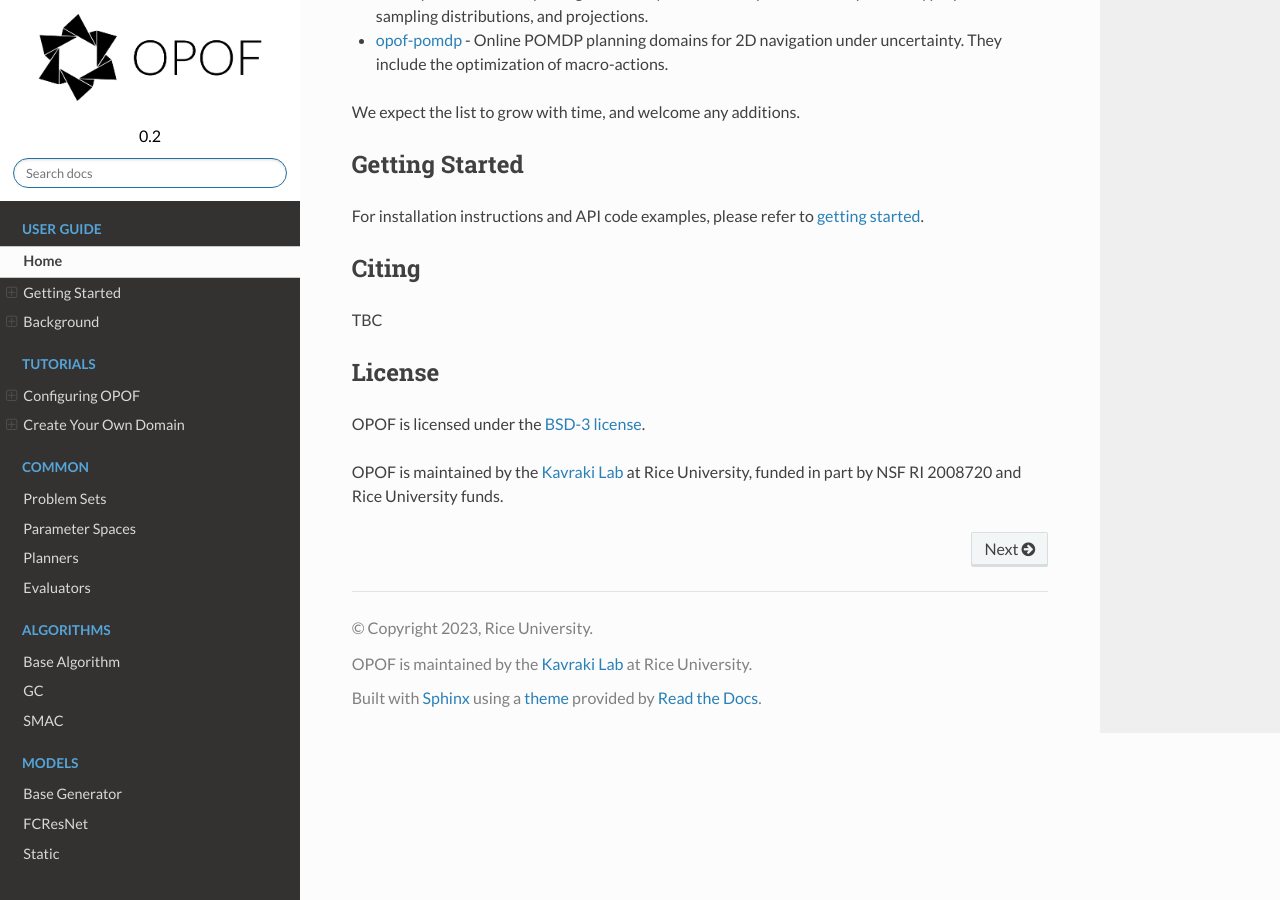
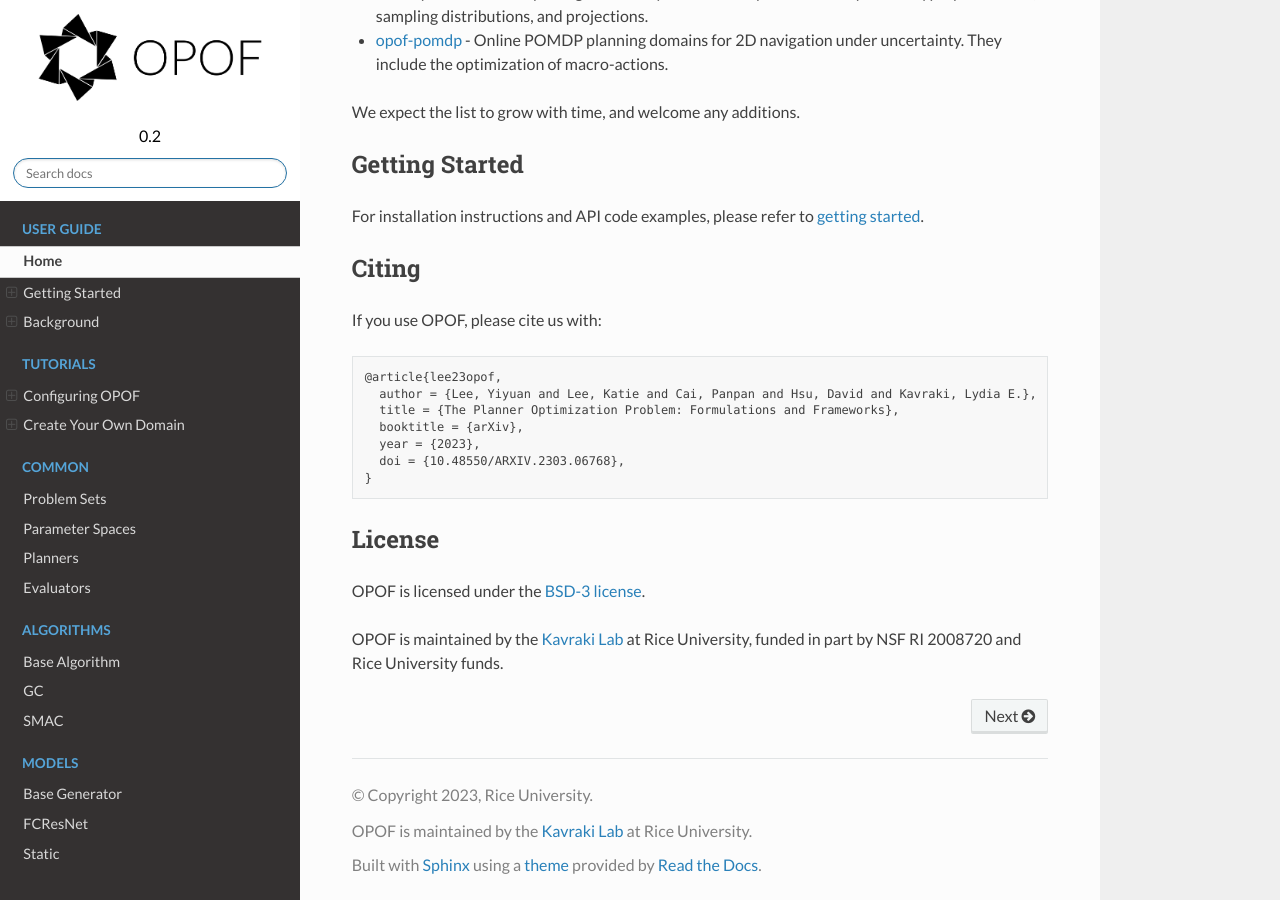
Before and after one commit to opoframework/opof, a Sphinx documentation site: the page built from docs/index.rst, in a window 1280 px wide and 900 px high, scrolled down 945 px. Built offline with Sphinx 7.4.7 and the Read the Docs theme 2.0.0, drawn with Linux system fonts in a browser that asks for light colours.

Commit message:
Add citation and sitemap

```diff
--- a/docs/conf.py
+++ b/docs/conf.py
@@ -46,6 +46,7 @@ extensions = [
     "sphinx.ext.viewcode",
     # "sphinx_autodoc_typehints",
     "sphinx.ext.intersphinx",
+    "sphinx_sitemap",
 ]
 
 # Add any paths that contain templates here, relative to this directory.
@@ -221,3 +222,6 @@ html_context = {
     "github_version": "master", # Version
     "conf_py_path": "/docs/", # Path in the checkout to the docs root
 }
+
+html_baseurl = 'https://opof.kavrakilab.org/'
+sitemap_url_scheme = "{link}"
--- a/docs/index.rst
+++ b/docs/index.rst
@@ -67,7 +67,17 @@ For installation instructions and API code examples, please refer to
 Citing
 ------
 
-TBC
+If you use OPOF, please cite us with:
+
+.. code-block:: none
+
+  @article{lee23opof,
+    author = {Lee, Yiyuan and Lee, Katie and Cai, Panpan and Hsu, David and Kavraki, Lydia E.},
+    title = {The Planner Optimization Problem: Formulations and Frameworks},
+    booktitle = {arXiv},
+    year = {2023},
+    doi = {10.48550/ARXIV.2303.06768},
+  }
 
 License
 -------
```
Also changed, not shown: README.md (+11 -1 lines).
